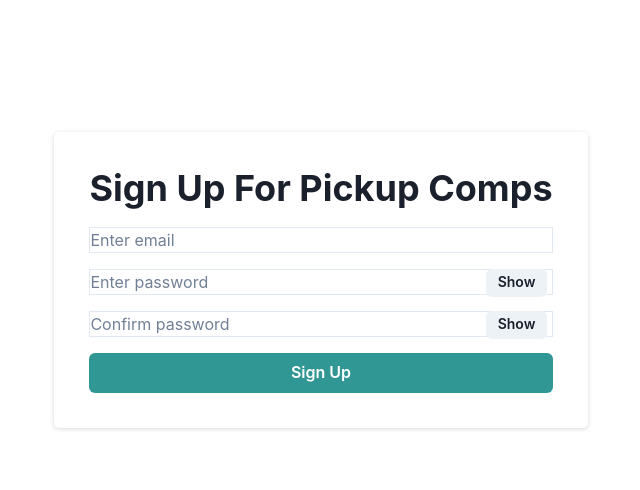
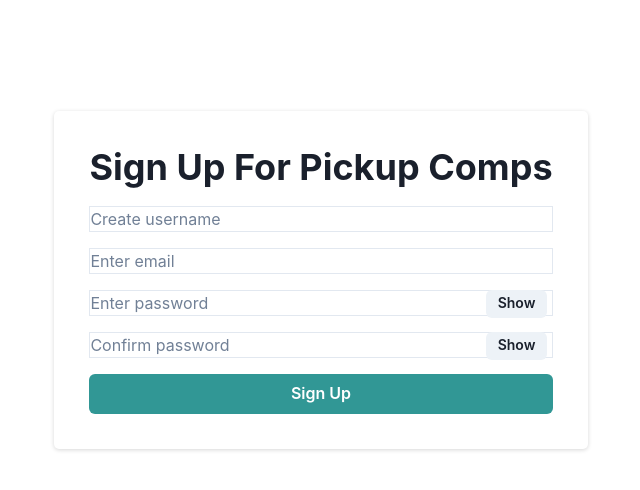
Before and after one commit to emenegger/pickup-comps-v4, a Next.js app: page /signup in a window 1280 px wide. Shown: the top 490 px of the page, without its empty margins (319-959 px from the left). Built offline with nearby package versions, Linux system fonts and the light colour scheme; no server answers.

Commit message:
add new sign up info. still needs work.

```diff
--- a/src/components/MainForm.jsx
+++ b/src/components/MainForm.jsx
@@ -59,7 +59,6 @@ const MainForm = (props) => {
     const {
       data: { user },
     } = await supabase.auth.getUser();
-    console.log("user", user);
     // insert user data and matchedNBA player into database
     const { error } = await supabase.from("games").insert({
       user_id: user.id,
--- a/src/pages/signup.jsx
+++ b/src/pages/signup.jsx
@@ -15,10 +15,10 @@ import {
   useToast,
 } from "@chakra-ui/react";
 
-
 const SignUp = () => {
   const [email, setEmail] = useState("");
   const [password, setPassword] = useState("");
+  const [username, setUsername] = useState("");
   const [confirmedPassword, setConfirmedPassword] = useState("");
   const [errorMessage, setErrorMessage] = useState("");
   const [showPassword, setShowPassword] = useState(false);
@@ -44,21 +44,31 @@ const SignUp = () => {
     );
     // send the email and password to supabase
     if (password === confirmedPassword) {
-      const { data, error } = await supabase.auth.signUp({
+      const {
+        data: { user },
+        error,
+      } = await supabase.auth.signUp({
         email,
         password,
+        options: {
+          data: {
+            username: username,
+          }
+        }
       });
-      console.log('auth data', data);
+      console.log("auth data", user);
+      //* add user to database!
+
       if (error) {
         console.log("error:", error, error.message);
         setErrorMessage(error.message);
         toast({
-          title: 'Sign Up Error',
-          description: {errorMessage},
-          status: 'error',
+          title: "Sign Up Error",
+          description: error.message,
+          status: "error",
           duration: 9000,
           isClosable: true,
-        })
+        });
       } else {
         // redirect back to index
         router.push("/");
@@ -66,12 +76,12 @@ const SignUp = () => {
     } else {
       // setErrorMessage("Passwords must match");
       toast({
-        title: 'Sign Up Error',
+        title: "Sign Up Error",
         description: "Passwords must match",
-        status: 'error',
+        status: "error",
         duration: 9000,
         isClosable: true,
-      })
+      });
     }
   };
 
@@ -87,9 +97,23 @@ const SignUp = () => {
           }}
         >
           <Heading>Sign Up For Pickup Comps</Heading>
+            <InputGroup size="xl">
+              <Input
+                pr="4.5rem"
+                type="text"
+                placeholder="Create username"
+                value={username}
+                onChange={(e) => handleChange(e, username, setUsername)}
+              />
+            </InputGroup>
           <InputGroup size="xl">
-            <Input pr="4.5rem" type="email" placeholder="Enter email" value={email}
-              onChange={(e) => handleChange(e, email, setEmail)} />
+            <Input
+              pr="4.5rem"
+              type="email"
+              placeholder="Enter email"
+              value={email}
+              onChange={(e) => handleChange(e, email, setEmail)}
+            />
           </InputGroup>
           <InputGroup size="xl">
             <Input
@@ -115,7 +139,9 @@ const SignUp = () => {
               type={showConfirmed ? "text" : "password"}
               placeholder="Confirm password"
               value={confirmedPassword}
-              onChange={(e) => handleChange(e, confirmedPassword, setConfirmedPassword)}
+              onChange={(e) =>
+                handleChange(e, confirmedPassword, setConfirmedPassword)
+              }
             />
             <InputRightElement width="4.5rem">
               <Button
```
